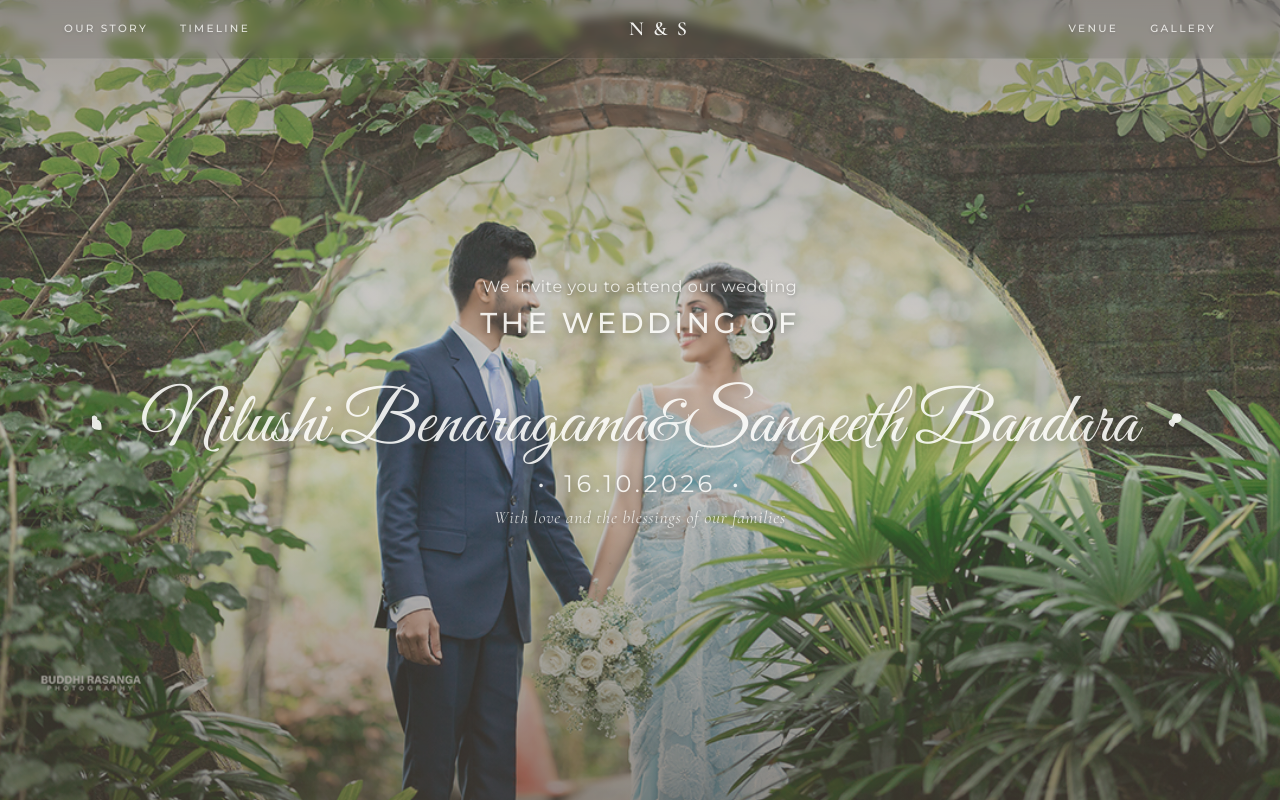
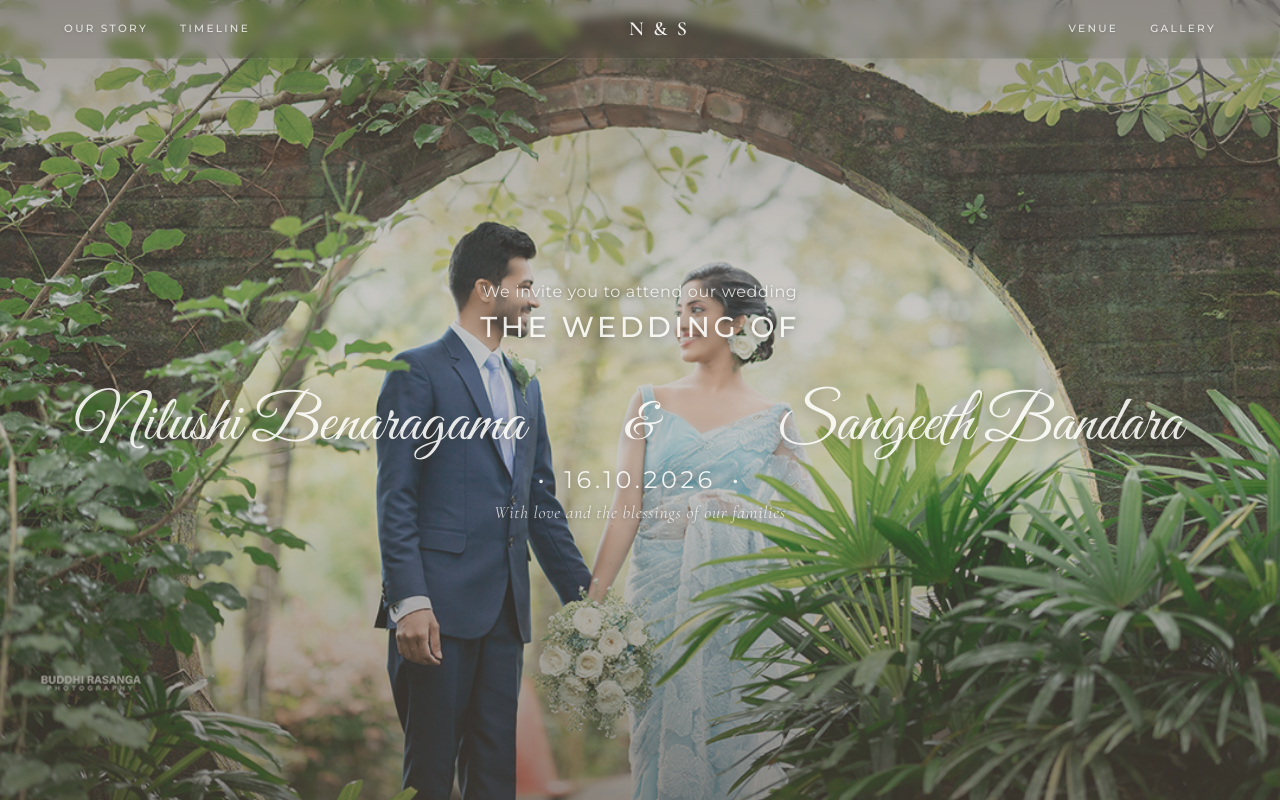
Before and after one commit to Benaragama-003/Wedding-Invitation, a React (Vite) app in the folder Frontend/: page / in a window 1280 px wide. Both pictures are taken after a click on the button "OPEN INVITATION". Shown: the top 800 px of the page. Built offline with nearby package versions, Linux system fonts and the light colour scheme; a web font is replaced by a local one.

Commit message:
Fix hero names layout: split into separate bride h1, & span, groom h1 for proper 3-column layout

```diff
--- a/Frontend/src/sections/HeroSection.jsx
+++ b/Frontend/src/sections/HeroSection.jsx
@@ -101,67 +101,53 @@ export default function HeroSection() {
             THE WEDDING OF
           </h3>
 
-          {/* Names with leaf ornaments */}
-          <div className="flex flex-col md:flex-row items-center justify-center gap-2 md:gap-4 mb-10 w-full">
+          {/* Names block: 3-column layout on desktop, stacked on mobile */}
+          <div className="flex flex-col md:flex-row items-center justify-center gap-2 md:gap-6 mb-10 w-full">
 
-            {/* Left Leaf (hidden on small screens) */}
-            <svg
-              className="hidden md:block"
-              width="24" height="24" viewBox="0 0 24 24" fill="none"
-              style={{ filter: 'drop-shadow(0 2px 4px rgba(0,0,0,0.3))' }}
-            >
-              <path
-                d="M12 22C12 22 4 16 4 10C4 5 8 2 12 2C16 2 20 5 20 10C20 16 12 22 12 22Z"
-                fill="white"
-                transform="rotate(-45 12 12) scale(0.6)"
-              />
-              <path
-                d="M12 22C12 22 4 16 4 10C4 5 8 2 12 2C16 2 20 5 20 10C20 16 12 22 12 22Z"
-                fill="white"
-                transform="rotate(15 12 12) scale(0.4) translate(-10, 10)"
-              />
-            </svg>
-
+            {/* Bride name */}
             <h1
-              className="font-script flex flex-col md:flex-row items-center justify-center"
+              className="font-script text-center"
               style={{
                 color: '#FFFFFF',
-                fontSize: 'clamp(2.5rem, 6vw, 4.5rem)',
+                fontSize: 'clamp(2.5rem, 5vw, 4.2rem)',
                 lineHeight: 1.1,
                 textShadow: '0 4px 16px rgba(0,0,0,0.5)',
-                padding: '0 10px',
+                flex: '1',
+                textAlign: 'center',
               }}
             >
-              <span>{BRIDE_NAME}</span>
-              <span
-                className="mx-3"
-                style={{
-                  fontSize: 'clamp(2rem, 5vw, 3.5rem)',
-                  fontFamily: 'var(--font-script)',
-                }}
-              >
-                &amp;
-              </span>
-              <span>{GROOM_NAME}</span>
+              {BRIDE_NAME}
             </h1>
 
-            {/* Right Leaf */}
-            <svg
-              className="hidden md:block"
-              width="24" height="24" viewBox="0 0 24 24" fill="none"
-              style={{ filter: 'drop-shadow(0 2px 4px rgba(0,0,0,0.3))' }}
+            {/* Ampersand */}
+            <span
+              className="font-script"
+              style={{
+                color: '#FFFFFF',
+                fontSize: 'clamp(2rem, 4vw, 3.5rem)',
+                textShadow: '0 4px 16px rgba(0,0,0,0.5)',
+                flexShrink: 0,
+                lineHeight: 1,
+              }}
             >
-              <path
-                d="M12 22C12 22 4 16 4 10C4 5 8 2 12 2C16 2 20 5 20 10C20 16 12 22 12 22Z"
-                fill="white"
-                transform="rotate(45 12 12) scale(0.6)"
-              />
-              <path
-                d="M12 22C12 22 4 16 4 10C4 5 8 2 12 2C16 2 20 5 20 10C20 16 12 22 12 22Z"
-                fill="white"
-                transform="rotate(-15 12 12) scale(0.4) translate(10, 10)"
-              />
-            </svg>
+              &amp;
+            </span>
+
+            {/* Groom name */}
+            <h1
+              className="font-script text-center"
+              style={{
+                color: '#FFFFFF',
+                fontSize: 'clamp(2.5rem, 5vw, 4.2rem)',
+                lineHeight: 1.1,
+                textShadow: '0 4px 16px rgba(0,0,0,0.5)',
+                flex: '1',
+                textAlign: 'center',
+              }}
+            >
+              {GROOM_NAME}
+            </h1>
+
           </div>
 
           {/* Date */}
```
